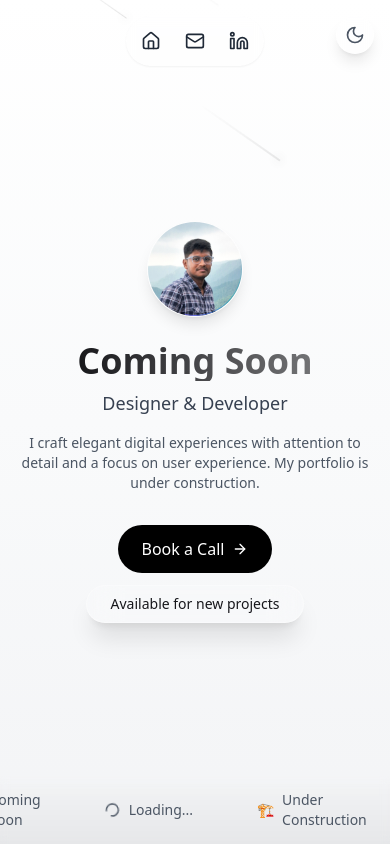
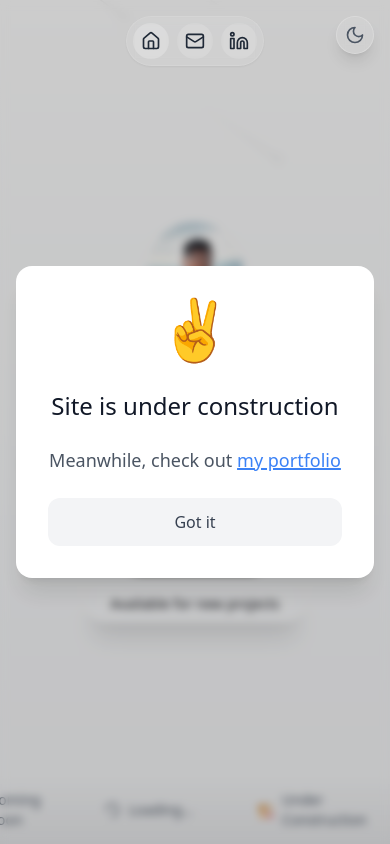
Before and after one commit to anishsarkars/portfolio-anish, a React (Vite) app: page / in a window 390 px wide. Built offline with nearby package versions, Linux system fonts and the light colour scheme.

Commit message:
feat: add responsive popup notification for portfolio redirect

```diff
--- a/src/App.tsx
+++ b/src/App.tsx
@@ -1,4 +1,3 @@
-
 import { Toaster } from "@/components/ui/toaster";
 import { Toaster as Sonner } from "@/components/ui/sonner";
 import { TooltipProvider } from "@/components/ui/tooltip";
@@ -7,6 +6,7 @@ import { BrowserRouter, Routes, Route } from "react-router-dom";
 import Index from "./pages/Index";
 import NotFound from "./pages/NotFound";
 import { useState } from "react";
+import Popup from "./components/Popup";
 
 function App() {
   // Create a client
@@ -17,6 +17,7 @@ function App() {
       <TooltipProvider>
         <Toaster />
         <Sonner />
+        <Popup />
         <BrowserRouter>
           <Routes>
             <Route path="/" element={<Index />} />
--- /dev/null
+++ b/src/components/Popup.tsx
@@ -0,0 +1,58 @@
+import { useEffect, useState } from 'react';
+import { motion, AnimatePresence } from 'framer-motion';
+
+export default function Popup() {
+  const [isVisible, setIsVisible] = useState(false);
+
+  useEffect(() => {
+    const timer = setTimeout(() => {
+      setIsVisible(true);
+    }, 3000);
+
+    return () => clearTimeout(timer);
+  }, []);
+
+  return (
+    <AnimatePresence>
+      {isVisible && (
+        <div className="fixed inset-0 flex items-center justify-center bg-black/20 backdrop-blur-sm z-50 p-4 md:p-0">
+          <motion.div
+            initial={{ scale: 0.9, opacity: 0 }}
+            animate={{ scale: 1, opacity: 1 }}
+            exit={{ scale: 0.9, opacity: 0 }}
+            transition={{ type: "spring", duration: 0.5 }}
+            className="bg-white dark:bg-gray-800 rounded-2xl shadow-xl w-full max-w-md mx-auto p-8 relative"
+          >
+            <div className="flex flex-col items-center text-center space-y-6">
+              {/* Peace hand emoji icon */}
+              <div className="text-6xl mb-2">✌️</div>
+
+              <h3 className="text-2xl font-medium text-gray-900 dark:text-gray-100">
+                Site is under construction
+              </h3>
+
+              <p className="text-lg text-gray-600 dark:text-gray-300">
+                Meanwhile, check out{' '}
+                <a
+                  href="https://anishsarkar.framer.website/"
+                  target="_blank"
+                  rel="noopener noreferrer"
+                  className="text-blue-500 hover:text-blue-600 dark:text-blue-400 dark:hover:text-blue-300 font-medium underline decoration-2"
+                >
+                  my portfolio
+                </a>
+              </p>
+
+              <button
+                onClick={() => setIsVisible(false)}
+                className="mt-6 px-8 py-3 text-base font-medium text-gray-700 dark:text-gray-200 bg-gray-100 hover:bg-gray-200 dark:bg-gray-700 dark:hover:bg-gray-600 rounded-xl transition-colors w-full sm:w-auto"
+              >
+                Got it
+              </button>
+            </div>
+          </motion.div>
+        </div>
+      )}
+    </AnimatePresence>
+  );
+}
```
